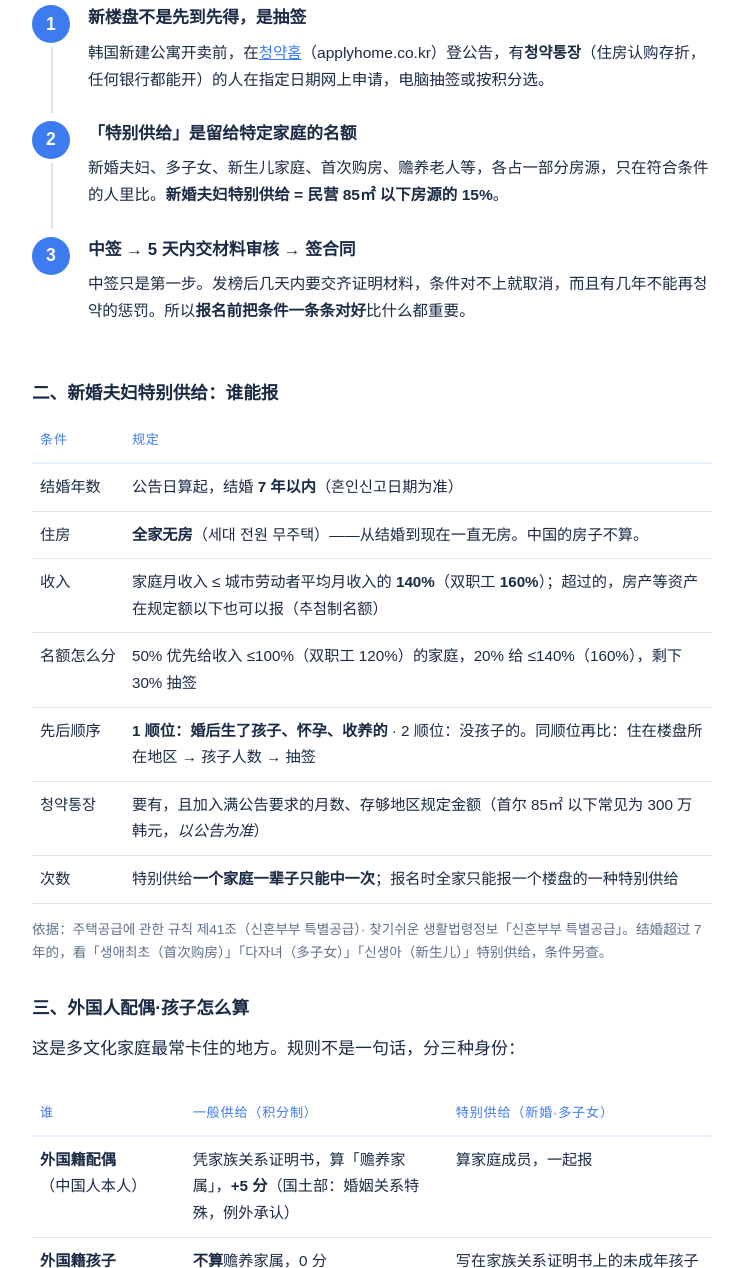
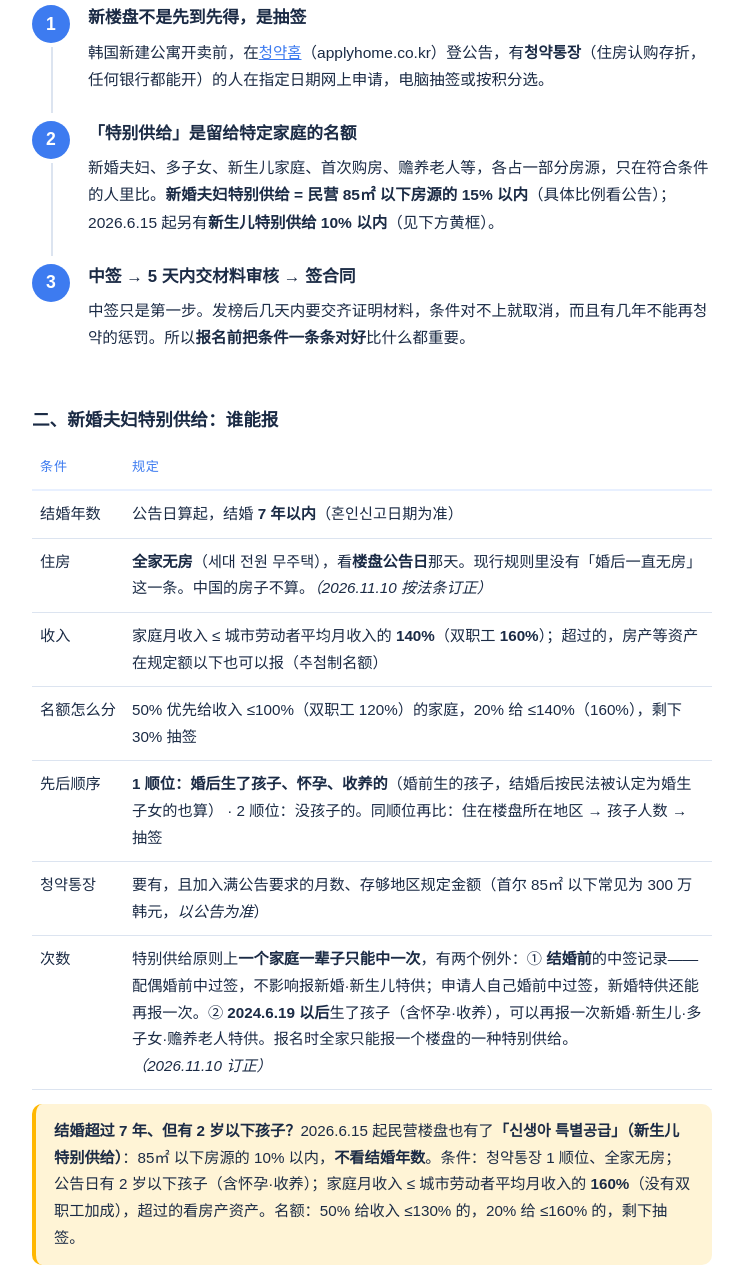
Before and after one commit to hanzhinan-eng/hanzhinan, a plain HTML site: page zhufang.html in a window 1280 px wide. Shown: the part 502-1770 px from the top of the page, without its empty margins (268-1011 px from the left). Drawn offline with Linux system fonts and the light colour scheme.

Commit message:
Add files via upload

```diff
--- a/zhufang.html
+++ b/zhufang.html
@@ -86,7 +86,7 @@
     <h3>一、청약 是什么，三句话</h3>
     <ol class="steps">
       <li><b>新楼盘不是先到先得，是抽签</b><p>韩国新建公寓开卖前，在<a href="https://www.applyhome.co.kr" target="_blank" rel="noopener">청약홈</a>（applyhome.co.kr）登公告，有<strong>청약통장</strong>（住房认购存折，任何银行都能开）的人在指定日期网上申请，电脑抽签或按积分选。</p></li>
-      <li><b>「特别供给」是留给特定家庭的名额</b><p>新婚夫妇、多子女、新生儿家庭、首次购房、赡养老人等，各占一部分房源，只在符合条件的人里比。<strong>新婚夫妇特别供给 = 民营 85㎡ 以下房源的 15%</strong>。</p></li>
+      <li><b>「特别供给」是留给特定家庭的名额</b><p>新婚夫妇、多子女、新生儿家庭、首次购房、赡养老人等，各占一部分房源，只在符合条件的人里比。<strong>新婚夫妇特别供给 = 民营 85㎡ 以下房源的 15% 以内</strong>（具体比例看公告）；2026.6.15 起另有<strong>新生儿特别供给 10% 以内</strong>（见下方黄框）。</p></li>
       <li><b>中签 → 5 天内交材料审核 → 签合同</b><p>中签只是第一步。发榜后几天内要交齐证明材料，条件对不上就取消，而且有几年不能再청약的惩罚。所以<strong>报名前把条件一条条对好</strong>比什么都重要。</p></li>
     </ol>
 
@@ -96,16 +96,17 @@
       <thead><tr><th>条件</th><th>规定</th></tr></thead>
       <tbody>
         <tr><td style="white-space:nowrap">结婚年数</td><td>公告日算起，结婚 <strong>7 年以内</strong>（혼인신고日期为准）</td></tr>
-        <tr><td style="white-space:nowrap">住房</td><td><strong>全家无房</strong>（세대 전원 무주택）——从结婚到现在一直无房。中国的房子不算。</td></tr>
+        <tr><td style="white-space:nowrap">住房</td><td><strong>全家无房</strong>（세대 전원 무주택），看<strong>楼盘公告日</strong>那天。现行规则里没有「婚后一直无房」这一条。中国的房子不算。<em>（2026.11.10 按法条订正）</em></td></tr>
         <tr><td style="white-space:nowrap">收入</td><td>家庭月收入 ≤ 城市劳动者平均月收入的 <strong>140%</strong>（双职工 <strong>160%</strong>）；超过的，房产等资产在规定额以下也可以报（추첨制名额）</td></tr>
         <tr><td style="white-space:nowrap">名额怎么分</td><td>50% 优先给收入 ≤100%（双职工 120%）的家庭，20% 给 ≤140%（160%），剩下 30% 抽签</td></tr>
-        <tr><td style="white-space:nowrap">先后顺序</td><td><strong>1 顺位：婚后生了孩子、怀孕、收养的</strong> · 2 顺位：没孩子的。同顺位再比：住在楼盘所在地区 → 孩子人数 → 抽签</td></tr>
+        <tr><td style="white-space:nowrap">先后顺序</td><td><strong>1 顺位：婚后生了孩子、怀孕、收养的</strong>（婚前生的孩子，结婚后按民法被认定为婚生子女的也算） · 2 顺位：没孩子的。同顺位再比：住在楼盘所在地区 → 孩子人数 → 抽签</td></tr>
         <tr><td style="white-space:nowrap">청약통장</td><td>要有，且加入满公告要求的月数、存够地区规定金额（首尔 85㎡ 以下常见为 300 万韩元，<em>以公告为准</em>）</td></tr>
-        <tr><td style="white-space:nowrap">次数</td><td>特别供给<strong>一个家庭一辈子只能中一次</strong>；报名时全家只能报一个楼盘的一种特别供给</td></tr>
+        <tr><td style="white-space:nowrap">次数</td><td>特别供给原则上<strong>一个家庭一辈子只能中一次</strong>，有两个例外：① <strong>结婚前</strong>的中签记录——配偶婚前中过签，不影响报新婚·新生儿特供；申请人自己婚前中过签，新婚特供还能再报一次。② <strong>2024.6.19 以后</strong>生了孩子（含怀孕·收养），可以再报一次新婚·新生儿·多子女·赡养老人特供。报名时全家只能报一个楼盘的一种特别供给。<em>（2026.11.10 订正）</em></td></tr>
       </tbody>
     </table>
     </div>
-    <p class="law">依据：주택공급에 관한 규칙 제41조（신혼부부 특별공급）· 찾기쉬운 생활법령정보「신혼부부 특별공급」。结婚超过 7 年的，看「생애최초（首次购房）」「다자녀（多子女）」「신생아（新生儿）」特别供给，条件另查。</p>
+    <p class="note"><strong>结婚超过 7 年、但有 2 岁以下孩子？</strong>2026.6.15 起民营楼盘也有了<strong>「신생아 특별공급」（新生儿特别供给）</strong>：85㎡ 以下房源的 10% 以内，<strong>不看结婚年数</strong>。条件：청약통장 1 顺位、全家无房；公告日有 2 岁以下孩子（含怀孕·收养）；家庭月收入 ≤ 城市劳动者平均月收入的 <strong>160%</strong>（没有双职工加成），超过的看房产资产。名额：50% 给收入 ≤130% 的，20% 给 ≤160% 的，剩下抽签。</p>
+    <p class="law">依据：주택공급에 관한 규칙（2026.6.15 시행）제41조（신혼부부）· 제35조의3（신생아）· 제55조의3（특례），국가법령정보센터 원문 2026.11.10 核对。结婚超过 7 年又没有 2 岁以下孩子的，看「생애최초（首次购房）」「다자녀（多子女）」特别供给，条件另查。</p>
 
     <h3>三、外国人配偶·孩子怎么算</h3>
     <p>这是多文化家庭最常卡住的地方。规则不是一句话，分三种身份：</p>
```
